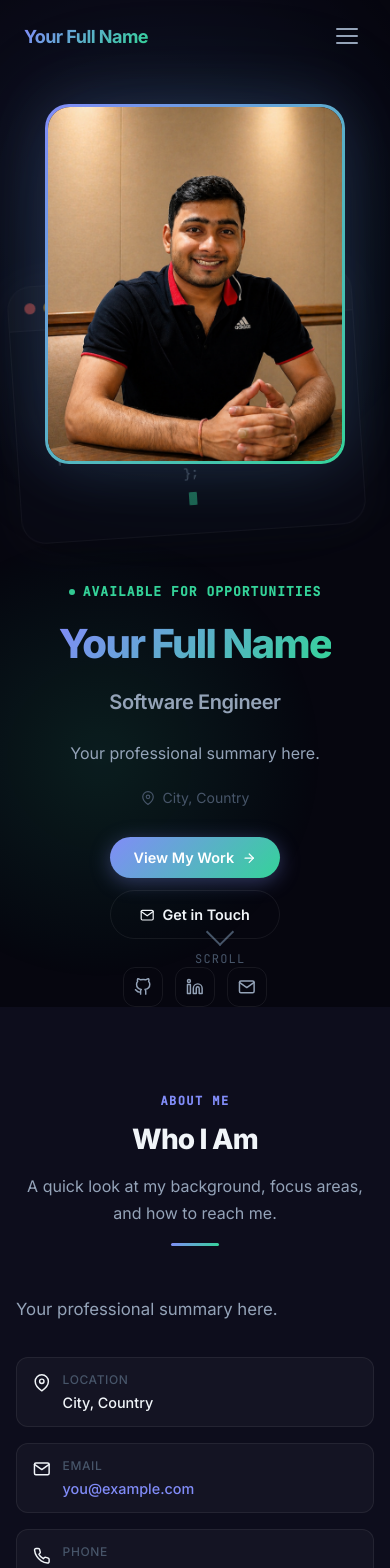
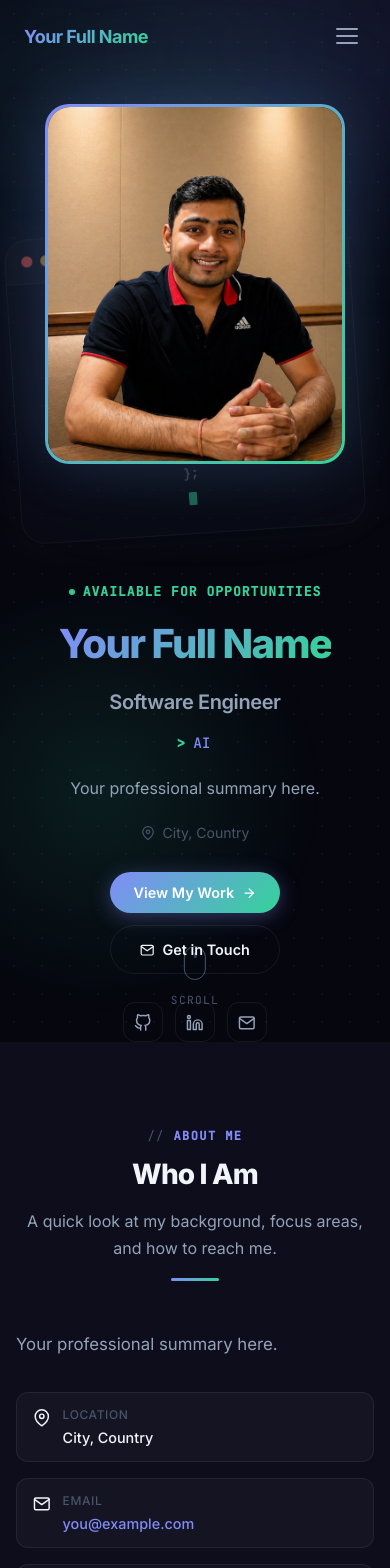
Before and after one commit to rajadi00000/Portfolio, a React (Vite) app: page / in a window 390 px wide. Shown: the top 1568 px of the page. Built offline with nearby package versions, Linux system fonts and the light colour scheme.

Commit message:
feat: add aurora background and animated role typing effect in Hero section

```diff
--- a/src/App.tsx
+++ b/src/App.tsx
@@ -18,6 +18,12 @@ import Education from '@/components/sections/Education';
  */
 const App: React.FC = () => (
   <>
+    {/* Ambient aurora beams — fixed, decorative, behind all content */}
+    <div className="aurora" aria-hidden="true">
+      <div className="aurora__beam aurora__beam--1" />
+      <div className="aurora__beam aurora__beam--2" />
+      <div className="aurora__beam aurora__beam--3" />
+    </div>
     <Navbar />
     <main id="main-content">
       <Hero />
--- a/src/components/sections/Hero.tsx
+++ b/src/components/sections/Hero.tsx
@@ -1,8 +1,53 @@
+import { useState, useEffect } from 'react';
 import { motion } from 'framer-motion';
 import { FiGithub, FiLinkedin, FiMail, FiMapPin, FiArrowRight } from 'react-icons/fi';
 import { personal } from '@/data/portfolio';
 
-// ─── Animation variants ───────────────────────────────────────────────────────
+// ─── Cycling role phrases ─────────────────────────────────────────────────────
+
+const ROLES = ['iOS Engineer', 'Web Developer', 'AI Builder', 'Full-Stack Dev'];
+
+const STATS = [
+  { value: '3.5+', label: 'Years Exp' },
+  { value: '5+', label: 'Projects' },
+  { value: '1', label: 'Companies' },
+];
+
+// ─── Typewriter component ─────────────────────────────────────────────────────
+
+const AnimatedRole: React.FC = () => {
+  const [index, setIndex] = useState(0);
+  const [text, setText] = useState('');
+  const [deleting, setDeleting] = useState(false);
+
+  useEffect(() => {
+    const word = ROLES[index];
+    let timer: ReturnType<typeof setTimeout>;
+
+    if (!deleting && text === word) {
+      timer = setTimeout(() => setDeleting(true), 1800);
+    } else if (deleting && text === '') {
+      setDeleting(false);
+      setIndex(i => (i + 1) % ROLES.length);
+    } else {
+      const delay = deleting ? 45 : 75;
+      timer = setTimeout(() => {
+        setText(deleting ? word.slice(0, text.length - 1) : word.slice(0, text.length + 1));
+      }, delay);
+    }
+
+    return () => clearTimeout(timer);
+  }, [text, deleting, index]);
+
+  return (
+    <span className="hero__typed" aria-label={`Currently: ${ROLES[index]}`}>
+      {text}
+      <span className="hero__typed-cursor" aria-hidden="true" />
+    </span>
+  );
+};
+
+
 
 const containerVariants = {
   hidden: { opacity: 0 },
@@ -69,9 +114,21 @@ const TerminalCard: React.FC = () => (
           <span className="code-bracket">],</span>
         </span>
         <span className="code-line">
+          {'  '}<span className="code-key">experience</span>
+          <span className="code-colon">:</span>{' '}
+          <span className="code-string">"4+ years"</span>
+          <span className="code-bracket">,</span>
+        </span>
+        <span className="code-line">
           {'  '}<span className="code-key">passion</span>
           <span className="code-colon">:</span>{' '}
           <span className="code-string">"Build things that matter"</span>
+          <span className="code-bracket">,</span>
+        </span>
+        <span className="code-line">
+          {'  '}<span className="code-key">status</span>
+          <span className="code-colon">:</span>{' '}
+          <span className="code-string code-string--green">"open to work"</span>
           <span className="code-bracket">,</span>
         </span>
         <span className="code-line">
@@ -124,6 +181,11 @@ const Hero: React.FC = () => {
               {personal.title}
             </motion.p>
 
+            <motion.div className="hero__role-line" variants={itemVariants}>
+              <span className="hero__role-prompt" aria-hidden="true">{'>'}</span>
+              <AnimatedRole />
+            </motion.div>
+
             <motion.p className="hero__summary" variants={itemVariants}>
               {personal.summary}
             </motion.p>
@@ -175,6 +237,15 @@ const Hero: React.FC = () => {
                 <FiMail />
               </a>
             </motion.nav>
+
+            {/* <motion.div className="hero__stats" variants={itemVariants} aria-label="Quick stats">
+              {STATS.map(s => (
+                <div key={s.label} className="hero__stat">
+                  <span className="hero__stat-value gradient-text">{s.value}</span>
+                  <span className="hero__stat-label">{s.label}</span>
+                </div>
+              ))}
+            </motion.div> */}
           </motion.div>
 
           {/* ── Right: Profile photo with terminal card behind ── */}
@@ -201,7 +272,9 @@ const Hero: React.FC = () => {
       </div>
 
       <div className="hero__scroll-indicator" aria-hidden="true">
-        <div className="hero__scroll-arrow" />
+        <div className="hero__scroll-mouse">
+          <div className="hero__scroll-wheel" />
+        </div>
         <span>scroll</span>
       </div>
     </section>
--- a/src/styles/globals.css
+++ b/src/styles/globals.css
@@ -128,6 +128,9 @@ body {
   -webkit-font-smoothing: antialiased;
   -moz-osx-font-smoothing: grayscale;
   overflow-x: hidden;
+  /* Tech grid dot pattern */
+  background-image: radial-gradient(rgba(129, 140, 248, 0.055) 1px, transparent 1px);
+  background-size: 28px 28px;
 }
 
 img,
@@ -225,6 +228,27 @@ strong {
 @keyframes spin-slow {
   from { transform: rotate(0deg); }
   to   { transform: rotate(360deg); }
+}
+
+@keyframes aurora-shift {
+  0%, 100% { opacity: 0.45; transform: translateX(-8%) scaleX(1.12); }
+  50%       { opacity: 0.7;  transform: translateX(6%) scaleX(1); }
+}
+
+@keyframes gradient-border-move {
+  0%   { background-position: 0% 50%; }
+  50%  { background-position: 100% 50%; }
+  100% { background-position: 0% 50%; }
+}
+
+@keyframes shimmer-sweep {
+  0%   { transform: translateX(-100%) skewX(-20deg); }
+  100% { transform: translateX(260%) skewX(-20deg); }
+}
+
+@keyframes count-up {
+  from { opacity: 0; transform: translateY(8px); }
+  to   { opacity: 1; transform: translateY(0); }
 }
 
 @keyframes terminal-rock {
@@ -681,6 +705,7 @@ strong {
 .code-key      { color: #94a3b8; }
 .code-colon    { color: var(--color-text-secondary); }
 .code-string   { color: #86efac; }
+.code-string--green { color: #34d399; }
 .code-number   { color: #fb923c; }
 .code-comment  { color: #475569; font-style: italic; }
 .code-cursor {
@@ -701,21 +726,12 @@ strong {
   display: flex;
   flex-direction: column;
   align-items: center;
-  gap: var(--space-2);
+  gap: var(--space-3);
   color: var(--color-text-muted);
-  font-size: 0.75rem;
-  letter-spacing: 0.1em;
+  font-size: 0.7rem;
+  letter-spacing: 0.12em;
   text-transform: uppercase;
   font-family: var(--font-mono);
-  animation: float 2.5s ease-in-out infinite;
-}
-
-.hero__scroll-arrow {
-  width: 20px;
-  height: 20px;
-  border-right: 2px solid var(--color-text-muted);
-  border-bottom: 2px solid var(--color-text-muted);
-  transform: rotate(45deg);
 }
 
 /* ─── 8. Section (Common) ─────────────────────────────────────────────────── */
@@ -1427,6 +1443,252 @@ strong {
   color: var(--color-text-muted);
 }
 
+/* ─── 19. Aurora Background ───────────────────────────────────────────────── */
+
+.aurora {
+  position: fixed;
+  top: 0;
+  left: 0;
+  right: 0;
+  height: 700px;
+  pointer-events: none;
+  z-index: 0;
+  overflow: hidden;
+}
+
+.aurora__beam {
+  position: absolute;
+  border-radius: 50%;
+  filter: blur(90px);
+  opacity: 0;
+  animation: aurora-shift 12s ease-in-out infinite;
+}
+
+.aurora__beam--1 {
+  width: 640px;
+  height: 220px;
+  background: rgba(129, 140, 248, 0.22);
+  top: -60px;
+  left: 8%;
+  animation-delay: 0s;
+}
+
+.aurora__beam--2 {
+  width: 560px;
+  height: 200px;
+  background: rgba(52, 211, 153, 0.15);
+  top: -40px;
+  right: 10%;
+  animation-delay: -5s;
+}
+
+.aurora__beam--3 {
+  width: 420px;
+  height: 160px;
+  background: rgba(167, 139, 250, 0.1);
+  top: 20px;
+  left: 38%;
+  animation-delay: -9s;
+}
+
+/* ─── 20. Hero Typed Role ─────────────────────────────────────────────────── */
+
+.hero__role-line {
+  display: flex;
+  align-items: center;
+  gap: var(--space-2);
+  font-family: var(--font-mono);
+  font-size: 0.9rem;
+  color: var(--color-text-secondary);
+  margin-top: calc(-1 * var(--space-2));
+}
+
+.hero__role-prompt {
+  color: var(--color-accent);
+  font-weight: 600;
+  user-select: none;
+}
+
+.hero__typed {
+  color: var(--color-primary);
+  font-weight: 500;
+}
+
+.hero__typed-cursor {
+  display: inline-block;
+  width: 2px;
+  height: 1em;
+  background: var(--color-primary);
+  border-radius: 1px;
+  vertical-align: text-bottom;
+  margin-left: 1px;
+  animation: blink 0.9s step-end infinite;
+}
+
+/* ─── 21. Hero Stats ──────────────────────────────────────────────────────── */
+
+.hero__stats {
+  display: flex;
+  gap: var(--space-8);
+  padding-top: var(--space-5);
+  border-top: 1px solid var(--color-border);
+  margin-top: var(--space-1);
+}
+
+.hero__stat {
+  display: flex;
+  flex-direction: column;
+  gap: 2px;
+  animation: count-up 0.5s ease both;
+}
+
+.hero__stat-value {
+  font-size: 1.6rem;
+  font-weight: 800;
+  letter-spacing: -0.04em;
+  line-height: 1;
+}
+
+.hero__stat-label {
+  font-size: 0.7rem;
+  font-weight: 500;
+  color: var(--color-text-muted);
+  letter-spacing: 0.08em;
+  text-transform: uppercase;
+  font-family: var(--font-mono);
+}
+
+/* ─── 22. Section Label Enhancement ──────────────────────────────────────── */
+
+.section__label::before {
+  content: '// ';
+  color: var(--color-text-muted);
+  font-weight: 400;
+}
+
+/* ─── 23. Card Gradient Border on Hover ──────────────────────────────────── */
+
+/* Project card gradient border */
+.project-card {
+  position: relative;
+  overflow: hidden;
+}
+
+.project-card::after {
+  content: '';
+  position: absolute;
+  inset: 0;
+  border-radius: var(--radius-xl);
+  padding: 1px;
+  background: linear-gradient(135deg, #818cf8, #34d399, #818cf8);
+  background-size: 200% 200%;
+  -webkit-mask: linear-gradient(#fff 0 0) content-box, linear-gradient(#fff 0 0);
+  -webkit-mask-composite: xor;
+  mask-composite: exclude;
+  opacity: 0;
+  transition: opacity var(--transition-base);
+  pointer-events: none;
+  animation: gradient-border-move 4s ease infinite;
+}
+
+.project-card:hover::after {
+  opacity: 1;
+}
+
+/* Shimmer sweep across project cards on hover */
+.project-card::before {
+  content: '';
+  position: absolute;
+  top: 0;
+  left: 0;
+  width: 40%;
+  height: 100%;
+  background: linear-gradient(
+    to right,
+    transparent,
+    rgba(255, 255, 255, 0.035),
+    transparent
+  );
+  transform: translateX(-100%) skewX(-20deg);
+  pointer-events: none;
+  z-index: 1;
+  border-radius: inherit;
+}
+
+.project-card:hover::before {
+  animation: shimmer-sweep 0.7s ease forwards;
+}
+
+/* Experience card gradient border */
+.experience__card {
+  position: relative;
+  overflow: hidden;
+}
+
+.experience__card::after {
+  content: '';
+  position: absolute;
+  inset: 0;
+  border-radius: var(--radius-xl);
+  padding: 1px;
+  background: linear-gradient(135deg, #818cf8, #34d399, #818cf8);
+  background-size: 200% 200%;
+  -webkit-mask: linear-gradient(#fff 0 0) content-box, linear-gradient(#fff 0 0);
+  -webkit-mask-composite: xor;
+  mask-composite: exclude;
+  opacity: 0;
+  transition: opacity var(--transition-base);
+  pointer-events: none;
+  animation: gradient-border-move 4s ease infinite;
+}
+
+.experience__card:hover::after {
+  opacity: 1;
+}
+
+/* ─── 24. Enhanced Scroll Indicator (animated mouse) ─────────────────────── */
+
+.hero__scroll-indicator {
+  position: absolute;
+  bottom: var(--space-8);
+  left: 50%;
+  transform: translateX(-50%);
+  display: flex;
+  flex-direction: column;
+  align-items: center;
+  gap: var(--space-3);
+  color: var(--color-text-muted);
+  font-size: 0.7rem;
+  letter-spacing: 0.12em;
+  text-transform: uppercase;
+  font-family: var(--font-mono);
+}
+
+.hero__scroll-mouse {
+  width: 22px;
+  height: 34px;
+  border: 1.5px solid var(--color-text-muted);
+  border-radius: 11px;
+  display: flex;
+  justify-content: center;
+  padding-top: 5px;
+}
+
+.hero__scroll-wheel {
+  width: 3px;
+  height: 6px;
+  background: var(--color-primary);
+  border-radius: 2px;
+  animation: scroll-wheel 1.8s ease-in-out infinite;
+}
+
+@keyframes scroll-wheel {
+  0%   { opacity: 1; transform: translateY(0); }
+  60%  { opacity: 0; transform: translateY(10px); }
+  61%  { opacity: 0; transform: translateY(0); }
+  100% { opacity: 1; transform: translateY(0); }
+}
+
 /* ─── 18. Responsive ──────────────────────────────────────────────────────── */
 
 @media (max-width: 1024px) {
@@ -1465,6 +1727,10 @@ strong {
     grid-template-columns: 1fr;
     gap: var(--space-8);
   }
+
+  .hero__stats {
+    justify-content: center;
+  }
 }
 
 @media (max-width: 768px) {
@@ -1503,6 +1769,10 @@ strong {
   .experience__meta {
     align-items: flex-start;
   }
+
+  .aurora__beam--3 {
+    display: none;
+  }
 }
 
 @media (max-width: 480px) {
@@ -1527,4 +1797,8 @@ strong {
   .skills__grid {
     grid-template-columns: 1fr;
   }
-}
+
+  .hero__stats {
+    gap: var(--space-5);
+  }
+}
```
